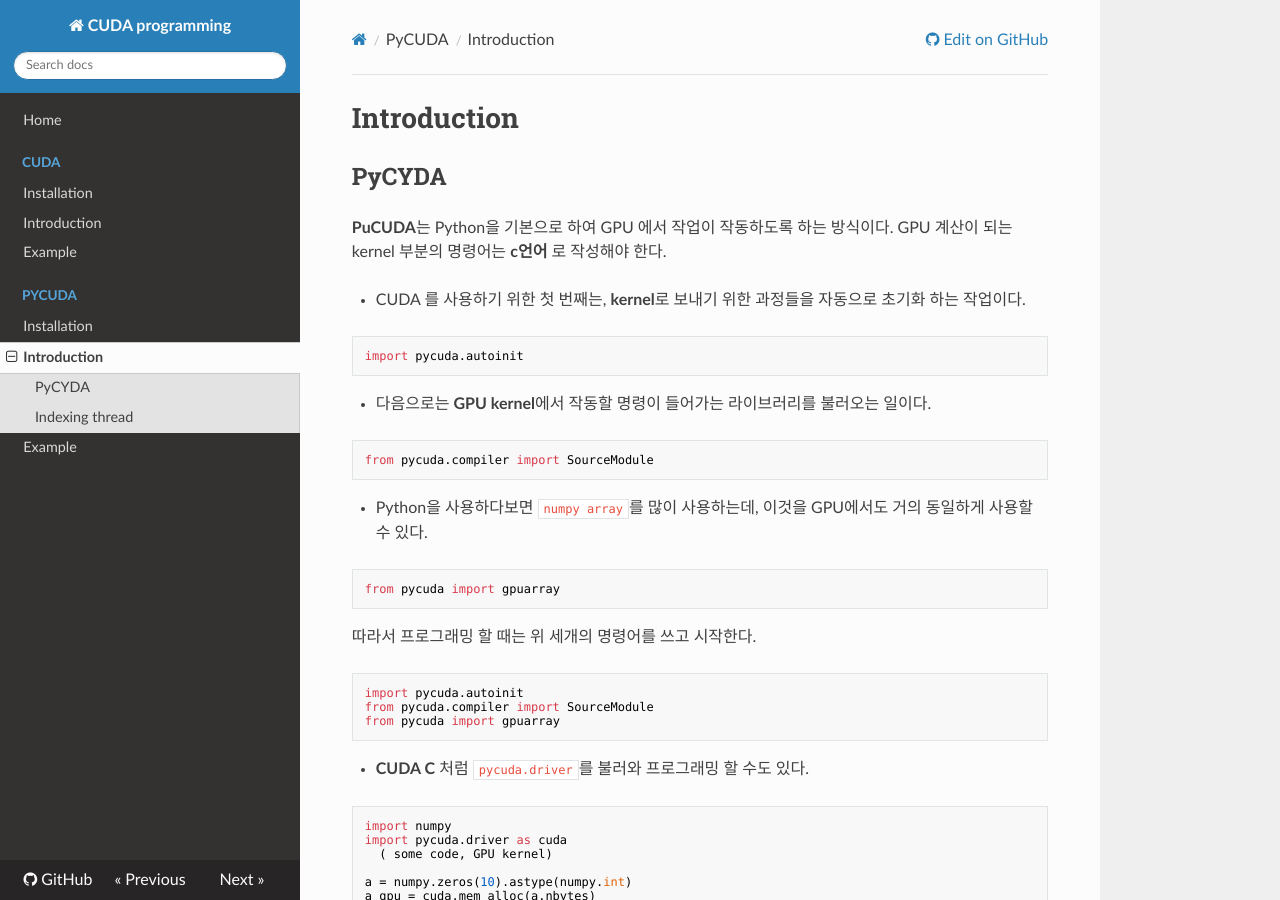
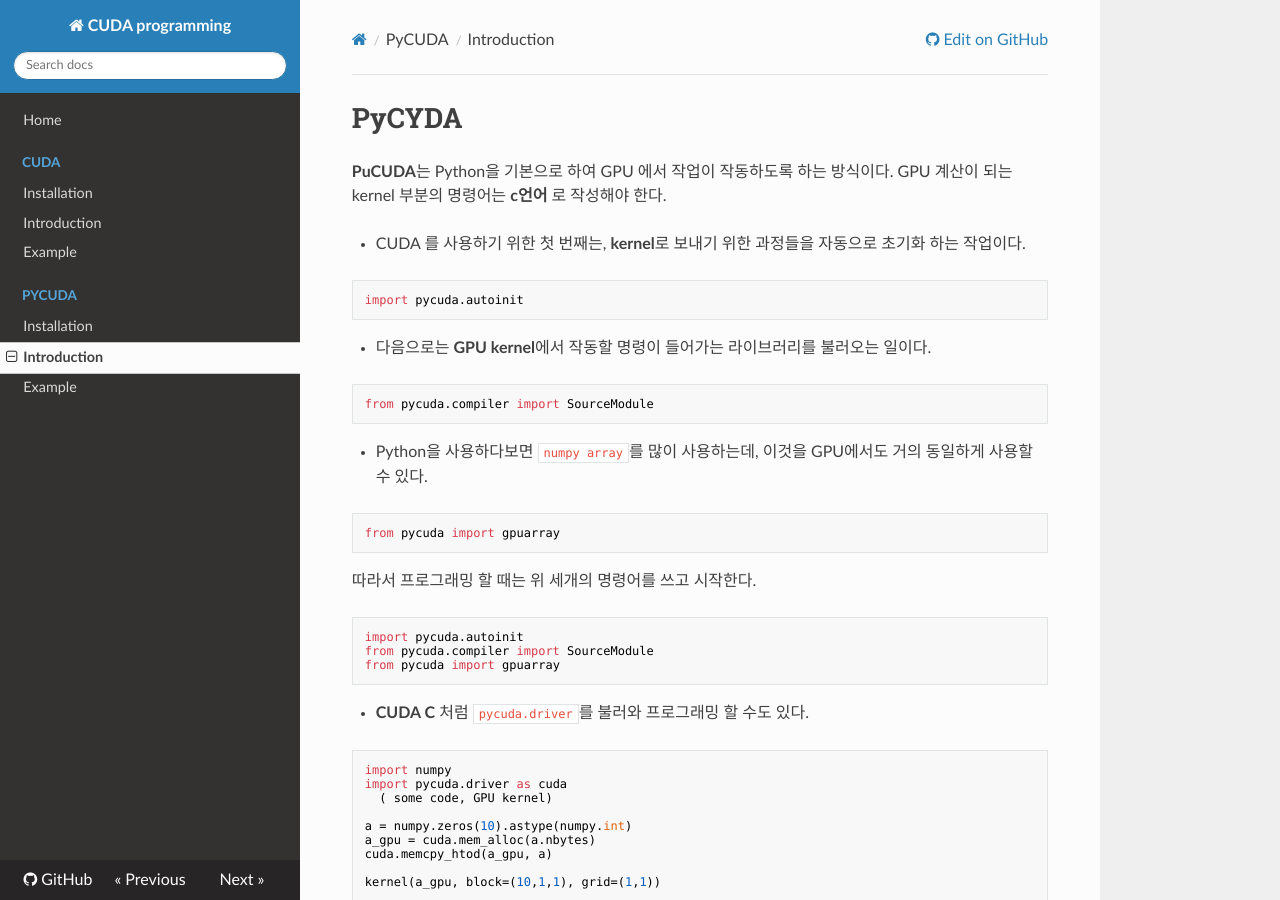
Before and after one commit to WonyoungCho/CUDA, an MkDocs documentation site: the page built from docs/PyCUDA_int.md, in a window 1280 px wide and 900 px high. Built offline with MkDocs 1.6.1, drawn with Linux system fonts in a browser that asks for light colours; nearby versions of some CDN libraries; old or Windows-style settings are respelled for this version of MkDocs.

Commit message:
Update PyCUDA_int.md

````diff
--- a/docs/PyCUDA_int.md
+++ b/docs/PyCUDA_int.md
@@ -1,6 +1,4 @@
-# Introduction
-
-## PyCYDA
+# PyCYDA
 **PuCUDA**는 Python을 기본으로 하여 GPU 에서 작업이 작동하도록 하는 방식이다. GPU 계산이 되는 kernel 부분의 명령어는 **c언어** 로 작성해야 한다.
 
 - CUDA 를 사용하기 위한 첫 번째는, **kernel**로 보내기 위한 과정들을 자동으로 초기화 하는 작업이다.
@@ -55,6 +53,6 @@ kernel(a_gpu, block=(10,1,1), grid=(1,1))
 print(a_gpu.get())
 ```
 
-## Indexing thread
+# Indexing thread
 
 작업을 **GPU kernel**로 넘겨주고 **kernel**에서 데이터를 다루려면, 계산이 이루어지는 **thread**의 **indexing** 이 중요하다.
````
